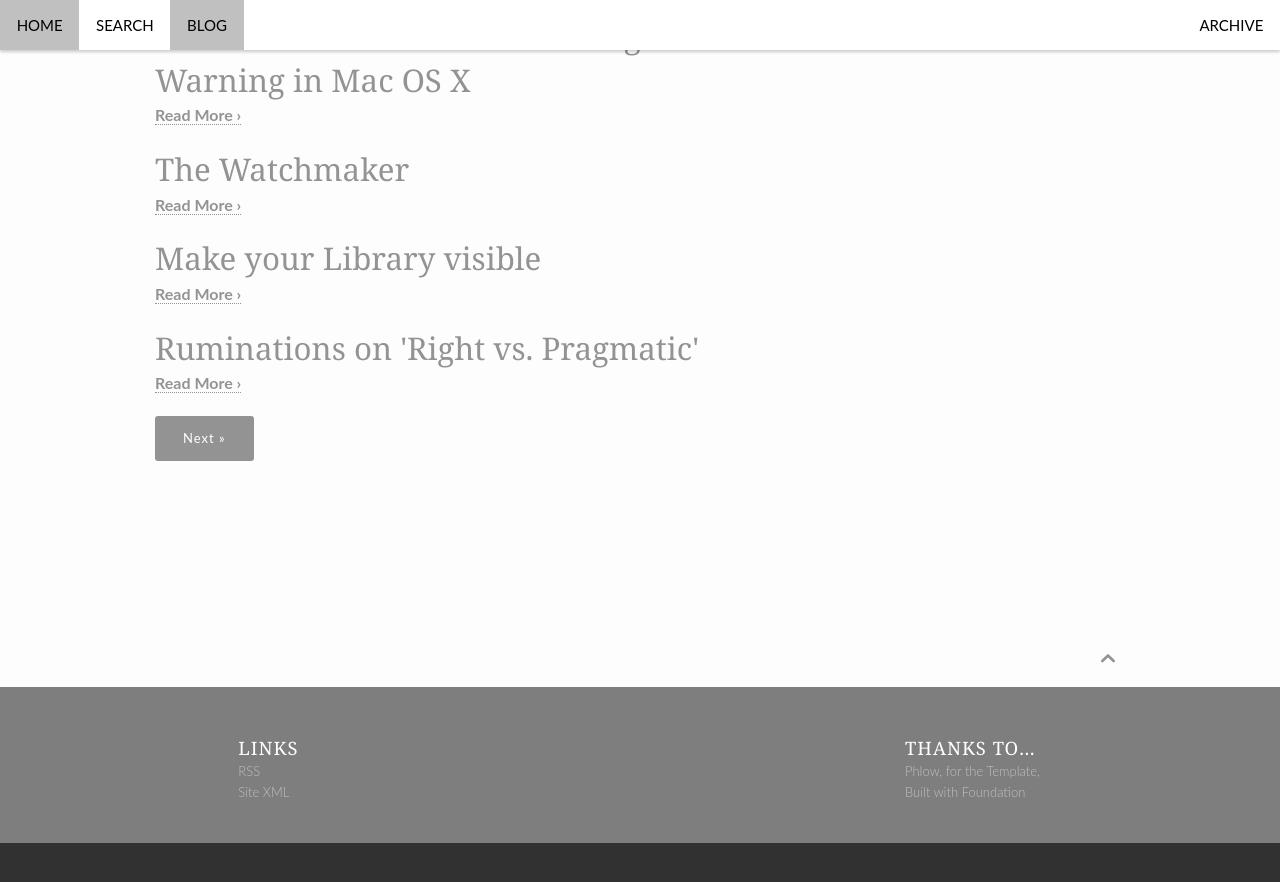
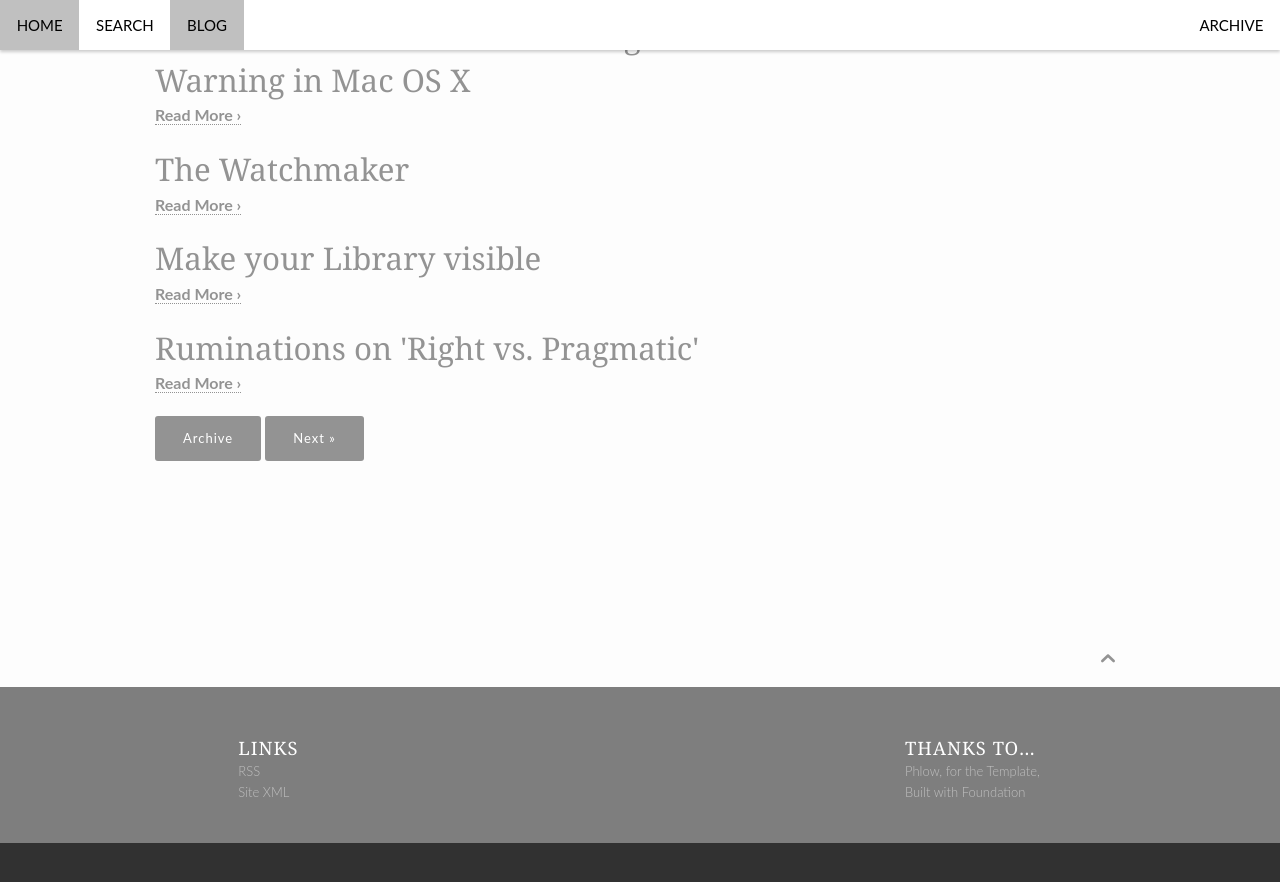
Before and after one commit to TerryLansdown/terrylansdown.github.io, a Jekyll site: the page built from posts/index.html, in a window 1280 px wide and 900 px high, scrolled down 704 px. Shown: the top 882 px of the window. Built offline with Jekyll 4.4.1, drawn with Linux system fonts in a browser that asks for light colours; the list of posts is cut into pages by our own code.

Commit message:
Finally there, all big niggles resolved!

```diff
--- a/_includes/_navigation.html
+++ b/_includes/_navigation.html
@@ -2,11 +2,10 @@
   <nav class="top-bar" role="navigation" data-topbar>
     <ul class="title-area">
       <li class="name">
-      <h1 class="show-for-small-only"><a href="{{ site.url }}{{ site.baseurl }}" > {{ site.title }}</a></h1>
+      <h1 class="show-for-small-only"><a href="{{ site.url }}{{ site.baseurl }}" class="icon-tree"> {{ site.title }}</a></h1>
     </li>
        <!-- Remove the class "menu-icon" to get rid of menu icon. Take out "Menu" to just have icon alone -->
-      <li class="toggle-topbar menu-icon"><a href="#"><span><!-- Navigation--></span></a></li>
-
+      <li class="toggle-topbar menu-icon"><a href="#"><span>Navigation</span></a></li>
     </ul>
     <section class="top-bar-section">
 {% comment %}
--- a/_includes/_pagination.html
+++ b/_includes/_pagination.html
@@ -27,24 +27,15 @@
 <nav id="pagination">
     {% if paginator.previous_page %}
       {% if paginator.previous_page == 1 %}
-      <!--
       <a rel="prev" class="radius button small" href="{{ site.url }}/blog/" title="{{ site.data.language.previous_posts }}">&laquo; {{ site.data.language.previous_posts }}</a>
-      -->
-      <a rel="prev" class="radius button small" href="{{ site.url }}/blog/" title="Previous">&laquo; "Previous"</a>
       {% else %}
-      <!--
-      <a rel="prev" class="radius button small" href="{{ site.url }}/posts/page{{ paginator.previous_page }}/" title="{{ site.data.language.previous_posts }}">&laquo; {{ site.data.language.previous }}</a>
-      -->
-      <a rel="prev" class="radius button small" href="{{ site.url }}/posts/page{{ paginator.previous_page }}/" title="Previous">&laquo; Previous</a>
+      <a rel="prev" class="radius button small" href="{{ site.url }}/blog/page{{ paginator.previous_page }}/" title="{{ site.data.language.previous_posts }}">&laquo; {{ site.data.language.previous }}</a>
       {% endif %}
     {% endif %}
-<!--
-    <a class="radius button small" href="{{ site.url }}/archive/" title="{{ site.data.language.blog_archive }}">{{ site.data.language.blog_archive }}</a>
--->
+
+    <a class="radius button small" href="{{ site.url }}/blog/archive/" title="{{ site.data.language.blog_archive }}">{{ site.data.language.blog_archive }}</a>
+
     {% if paginator.next_page %}
-    <!--
-    <a rel="next" class="radius button small" href="{{ site.url }}/posts/page{{ paginator.next_page }}/" title="{{ site.data.language.next_posts }}">{{ site.data.language.next }} &raquo;</a>
-    -->
-    <a rel="next" class="radius button small" href="{{ site.url }}/posts/page{{ paginator.next_page }}/" title="Next">Next &raquo;</a>
+    <a rel="next" class="radius button small" href="{{ site.url }}/blog/page{{ paginator.next_page }}/" title="{{ site.data.language.next_posts }}">{{ site.data.language.next }} &raquo;</a>
     {% endif %}
   </nav>
```
Also changed, not shown: _includes/_meta_information.html (+6 -3 lines), 1 other file.
